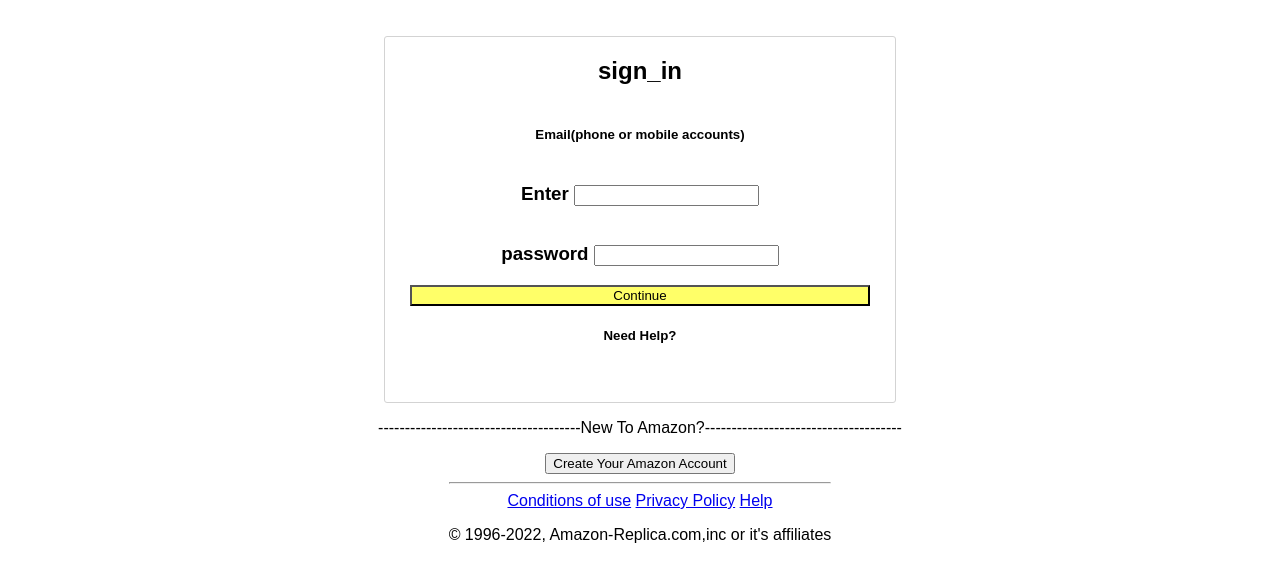
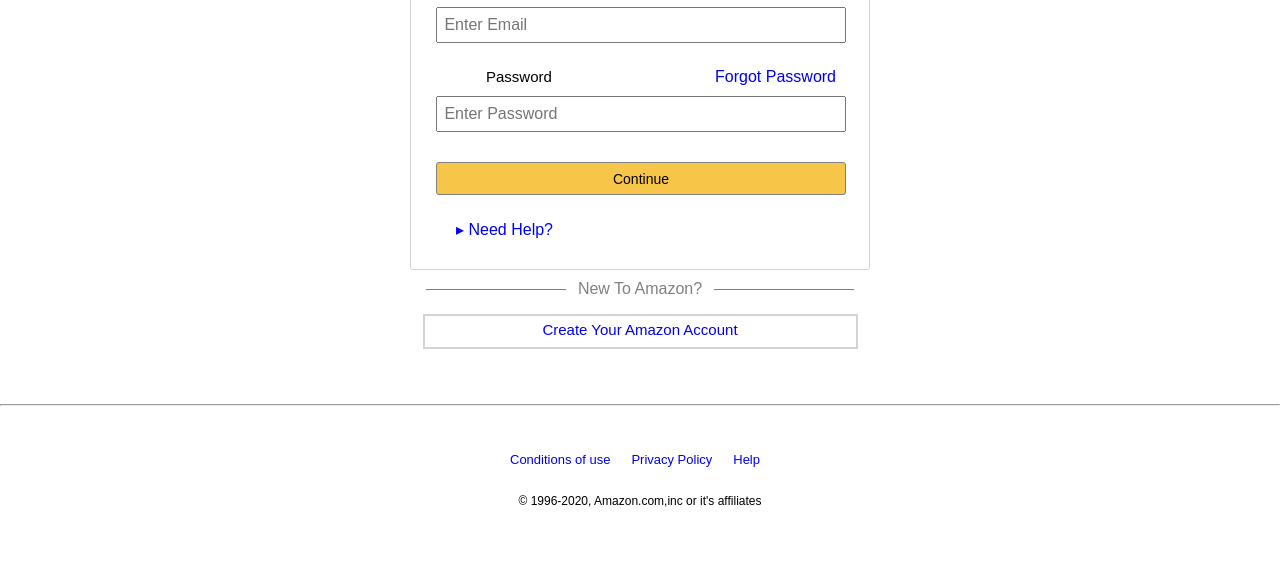
Before and after one commit to colemichaelj/Amazon_one, a plain HTML site: page index.html in a window 1280 px wide. Shown: the part 220-800 px from the top of the page. Drawn offline with Linux system fonts and the light colour scheme.

Commit message:
revision made

```diff
--- a/index.html
+++ b/index.html
@@ -7,57 +7,52 @@
     <title>Document</title>
     <link rel="stylesheet" href="./style.css">
 </head>
+
 <body>
-
-    <div class="topbox">
-    <h1>REPLICA</h1>
-    </div>
-            <section class="big-box">
-
-            <div class="login-container">
-
-                <div class="sign">
-    <h1>sign_in</h1>
+    <div class="box">
+        <div class="box-item">
+        <h1>Sign In</h1>
         </div>
 
-        <div class="email">
-    <h5>Email(phone or mobile accounts)</h5>
+        <form action="./action-page.php" class="box-item">
+            <div id="email">
+                <label for="email">Email(phone or mobile accounts)</label>
             </div>
 
-        <form>
-            <div class="email2">
-            <h3>Enter
-                <input type="">
-            </h3>
-
-        </div>
-        <div class="password">
-        <h3>password
-            <input type="Enter Password" name="password">
-        </h3>
+            <div id="email-box">
+                <input type="text" name="email" placeholder=" Enter Email">
             </div>
 
+            <div class="password-forgot">
+                <div id="password">
+                    <label for="password">Password</label>
+                </div>
+
+                <div id="forgot">
+                    <a href="https://www.amazon.com/ap/forgotpassword?showRememberMe=true&openid.pape.max_auth_age=900&pageId=usflex&mobileBrowserWeblabTreatment=C&openid.return_to=https%3A%2F%2Fwww.amazon.com%3Fpd_rd_w%3De9aGI%26content-id%3Damzn1.sym.c272ccc5-1df4-4968-8950-777d82b2e264%3Aamzn1.sym.c272ccc5-1df4-4968-8950-777d82b2e264%26pf_rd_p%3Dc272ccc5-1df4-4968-8950-777d82b2e264%26pf_rd_r%3D7AD2NKPSFPKKAAXXV9MS%26pd_rd_wg%3Dmjd4E%26pd_rd_r%3D5062b396-eb7e-4d89-a69e-3db894c00731%26qid%3D1667368522%26ref%3Dsxts_aspa_qna%26c_c%3D-389386241&prevRID=F29X3GM1ASXBCRR02DE0&openid.assoc_handle=usflex&openid.mode=checkid_setup&desktopBrowserWeblabTreatment=C&prepopulatedLoginId=&failedSignInCount=0&openid.ns=http%3A%2F%2Fspecs.openid.net%2Fauth%2F2.0">Forgot Password</a>
+                </div>
+            </div>
+
+            <div id="password-box">
+                <input type="password" name="password" placeholder=" Enter Password">
+            </div>
+
+            <div id="continue">
+                <input type="submit" value="Continue">
+            </div>
         </form>
 
-    <button class="b2">Continue</button>
-
-    <div class="Needhelp">
-    <h5>Need Help?</h5>
+        <div id="help" class="box-item">
+            <a href="https://www.amazon.com/gp/css/account/forgot-password/email.html">&#9656 Need Help?</a>
+        </div>
     </div>
 
+    <div class="bottom">
+        <p id="new-amazon">New To Amazon?</p>
 
-
-
+        <div id="new-member" class="bottom-item">
+            <a href="https://www.amazon.com/ap/register?openid.identity=http%3A%2F%2Fspecs.openid.net%2Fauth%2F2.0%2Fidentifier_select&openid.assoc_handle=usflex&openid.mode=checkid_setup&openid.claimed_id=http%3A%2F%2Fspecs.openid.net%2Fauth%2F2.0%2Fidentifier_select&openid.ns=http%3A%2F%2Fspecs.openid.net%2Fauth%2F2.0" id="create-account">Create Your Amazon Account</a>
         </div>
-
-</section>
-
-<div class="NTA">
-    <p>--------------------------------------New To Amazon?-------------------------------------</p>
-</div>
-
-<div>
-    <button class="CAC">Create Your Amazon Account</button>
     </div>
 
     <footer>
@@ -70,9 +65,8 @@
         </div>
 
         <div id="copyright">
-        <p>&copy 1996-2022, Amazon-Replica.com,inc or it's affiliates</p>
+            <p>&copy 1996-2020, Amazon.com,inc or it's affiliates</p>
         </div>
     </footer>
-
 </body>
 </html>
--- a/style.css
+++ b/style.css
@@ -6,20 +6,25 @@ html, body{
     overflow: initial;
 }
 
+* {
+    box-sizing: border-box;
+}
+
+a {
+    text-decoration: none;
+}
+
+input, input::placeholder {
+    font-size: 16px;
+}
+
 body {
     display: flex;
     flex-direction: column;
     align-items: center;
-    text-align: center;
-    display: flex;
-    justify-content: center;
-    align-items: center;
 }
 
-
-
-
-.login-container {
+.box {
     height: 340px;
     width: 460px;
     border: 1px solid lightgray;
@@ -29,67 +34,134 @@ body {
     margin-top: 150px;
     display: flex;
     flex-direction: column;
-
-
-
 }
 
-
-
-
-
-.topbox{
-    justify-content: center;
-    text-align: center;
-    border: 3px solid darkgrey
+h1 {
+    font-weight: lighter;
+    font-size: 30px;
+    margin-top: 5px;
+    margin-bottom: 10px;
 }
 
-
-.sign {
-text-align: center;
-display: flex;
-justify-content: center;
+.box-item {
+    width: 410px;
 }
 
-.email{
-    text-align: center;
-display: flex;
-justify-content: center;
-align-items: center;
+.box-item input {
+    height: 36px;
+    width: 410px;
 }
 
-.email2{
-    text-align: center;
-display: flex;
-justify-content: center;
-align-items: center;
+form {
+    font-size: 15px;
 }
 
-.Needhelp{
-    text-align: center;
-display: flex;
-justify-content: center;
-align-items: center;
+#email {
+    padding-bottom: 10px;
 }
 
-.NTA{
-    text-align: center;
-display: flex;
-justify-content: center;
-align-items: center;
+#email-box {
+    padding-bottom: 25px;
 }
 
-
-.b2 {
-    background-color: rgba(255, 255, 0, 0.591);
+.password-forgot {
+    display: flex;
+    flex-direction: row;
+    justify-content:space-between;
+    margin-left: 50px;
+    margin-right: 10px;
+    padding-bottom: 10px;
 }
 
-.b3 {
-background-color: light rgba(128, 128, 128, 0.735);
-margin-left: 600px;
+#forgot {
+    font-size: 16px;
 }
 
-.CAC {
+#password-box {
+    padding-bottom: 20px;
+}
+
+input[type=submit] {
+    height: 33px;
+    font-size: 14px;
+    background-color: #f7c548;
+    border-radius: 3px;
+    border-style:unset;
+    border: 1px solid gray;
+    margin-top: 10px;
+}
+
+#help {
+    width: 410px;
+    margin-top: 25px;
+    margin-left: 20px;
+}
+
+.bottom {
+    text-align: center;
+    width: 100%;
     display: flex;
-align-items: stretch;
+    flex-direction: column;
+    align-items: center;
 }
+
+.bottom-item {
+    justify-content: center;
+}
+
+#new-amazon {
+    color: gray;
+    margin-top: 10px;
+}
+
+#new-amazon:before,
+#new-amazon:after {
+    background-color: gray;
+    content: "";
+    display: inline-block;
+    height: 1px;
+    width: 140px;
+    position: relative;
+    vertical-align: middle;
+    margin-left: 12px;
+    margin-right: 12px;
+}
+
+#new-member {
+    font-size: 15px;
+    height: 35px;
+    width: 435px;
+    border: 2px solid lightgray;
+    padding-top: 5px;
+}
+
+footer {
+    width: 100%;
+    font-size: 12px;
+    display: flex;
+    flex-direction: column;
+    align-items: center;
+}
+
+footer hr {
+    color: lightgray;
+    width: 100%;
+    margin-top: 55px;
+}
+
+.bottom-links {
+    width: 250px;
+    padding-top: 40px;
+    margin-right: 10px;
+    display: flex;
+    flex-direction: row;
+    justify-content: space-between;
+}
+
+.bottom-link {
+    font-size: 13px;
+}
+
+#copyright {
+    padding-top: 15px;
+}
```
Also changed, not shown: 1 other file. Lines whose indentation alone changed are shown as unchanged.
